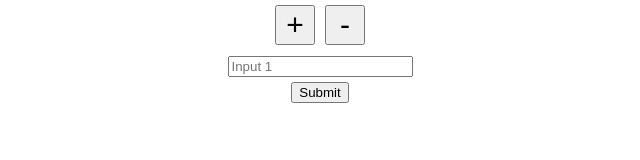
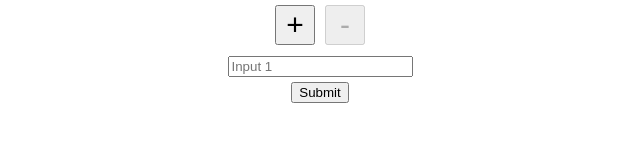
Before and after one commit to IceCYrip/Experiments, a React (Create React App) app: page / in a window 1280 px wide. Shown: the top 160 px of the page, without its empty margins (320-960 px from the left). Built offline with nearby package versions, Linux system fonts and the light colour scheme.

Commit message:
Limited number of entries

```diff
--- a/src/components/AddingInputs.js
+++ b/src/components/AddingInputs.js
@@ -28,6 +28,7 @@ const AddingInputs = () => {
     <div className="main">
       <div className="buttons">
         <button
+          disabled={count.length === 5 ? true : false}
           className="click"
           onClick={() => {
             Adding();
@@ -36,6 +37,7 @@ const AddingInputs = () => {
           +
         </button>
         <button
+          disabled={count.length === 1 ? true : false}
           className="click"
           onClick={() => {
             Subtracting();
```
